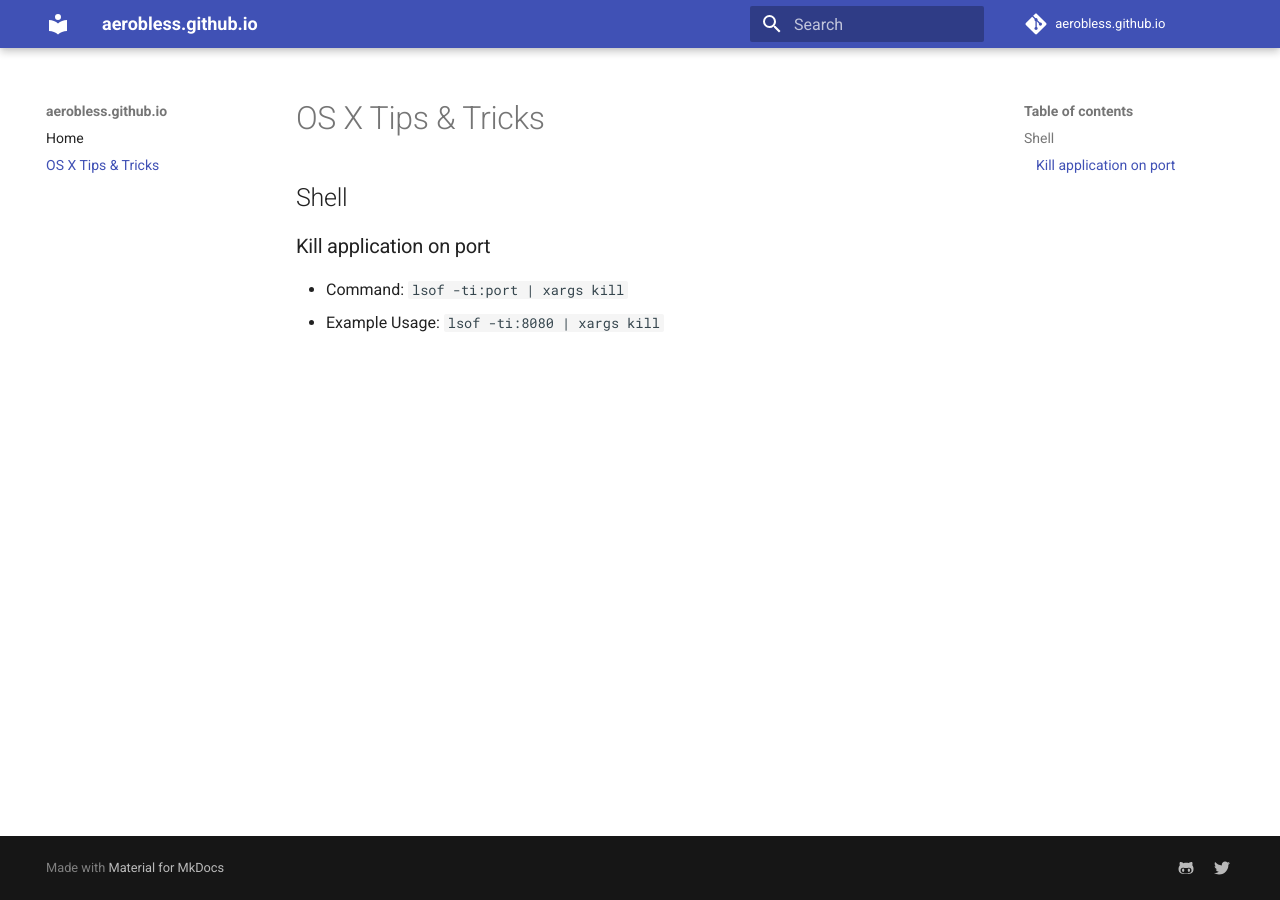
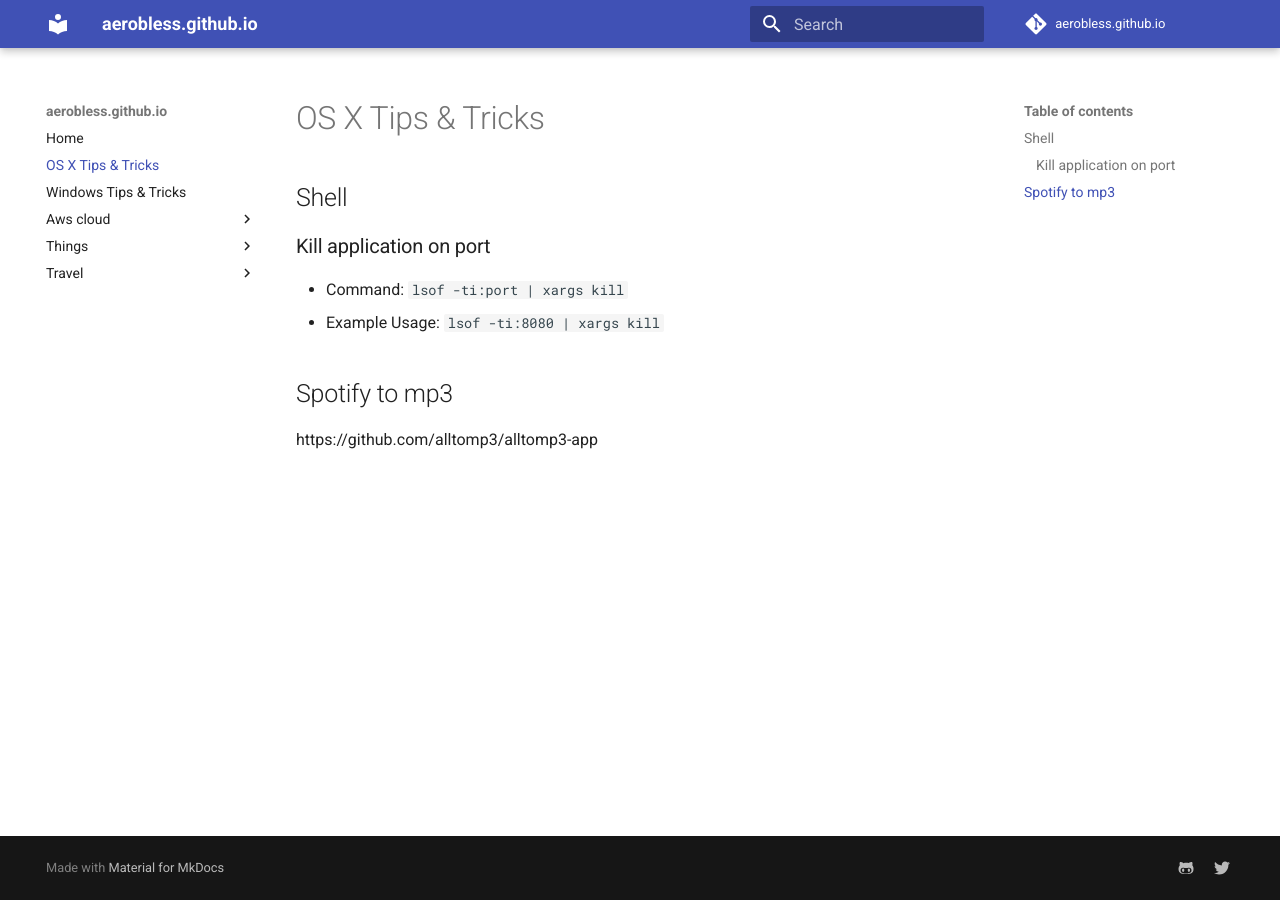
Before and after one commit to aerobless/aerobless.github.io, an MkDocs documentation site: the page built from docs/osx.md, in a window 1280 px wide. Built offline with MkDocs 1.6.1 and Material for MkDocs 9.7.7, drawn with Linux system fonts in a browser that asks for light colours; comment, search, counter and statistics services are not loaded.

Commit message:
Checking in various small entries - it's a bit of mess

```diff
--- a/docs/osx.md
+++ b/docs/osx.md
@@ -7,3 +7,7 @@
 
 + Command: `lsof -ti:port | xargs kill`
 + Example Usage: `lsof -ti:8080 | xargs kill`
+
+## Spotify to mp3
+
+https://github.com/alltomp3/alltomp3-app
```
Also changed, not shown: docs/things/drinks.md (added, +11 -0 lines), docs/travel/switzerland.md (added, +10 -0 lines), docs/windows.md (added, +5 -0 lines), docs/aws-cloud/index.md (added).
